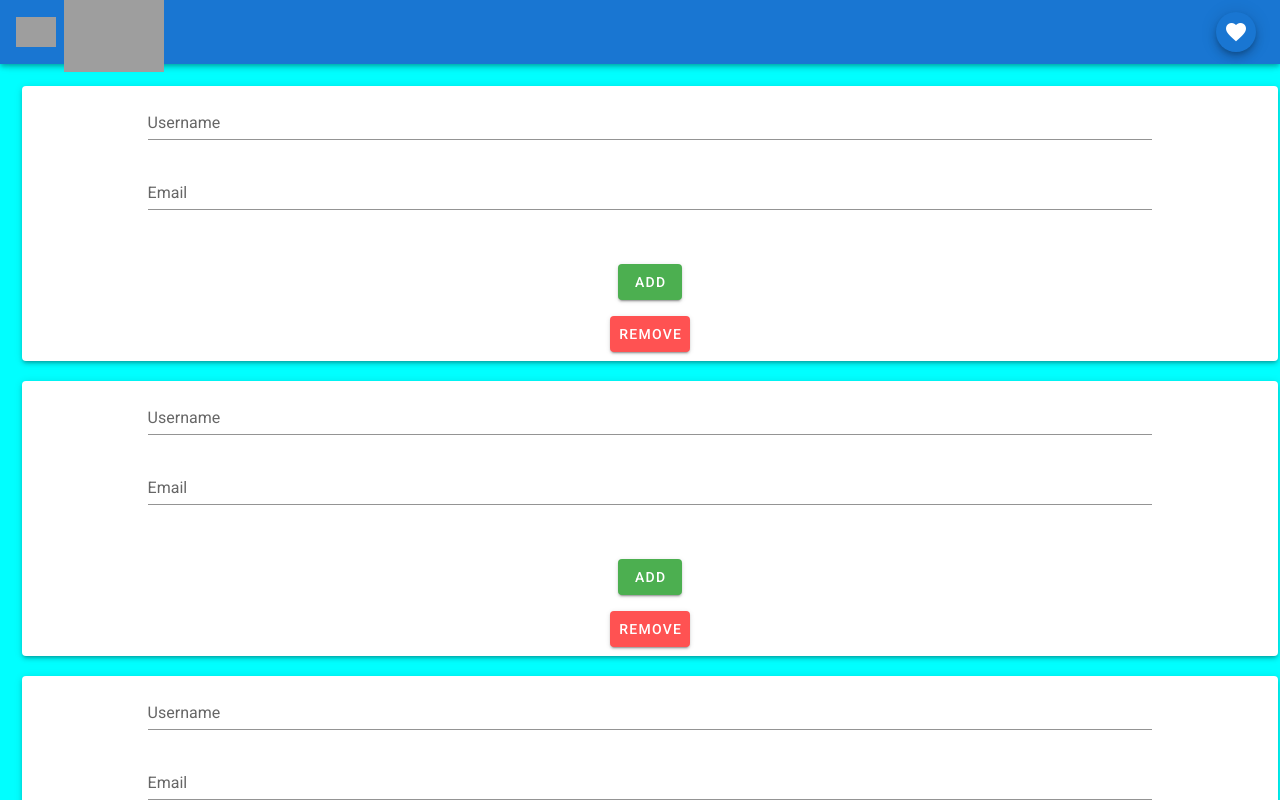
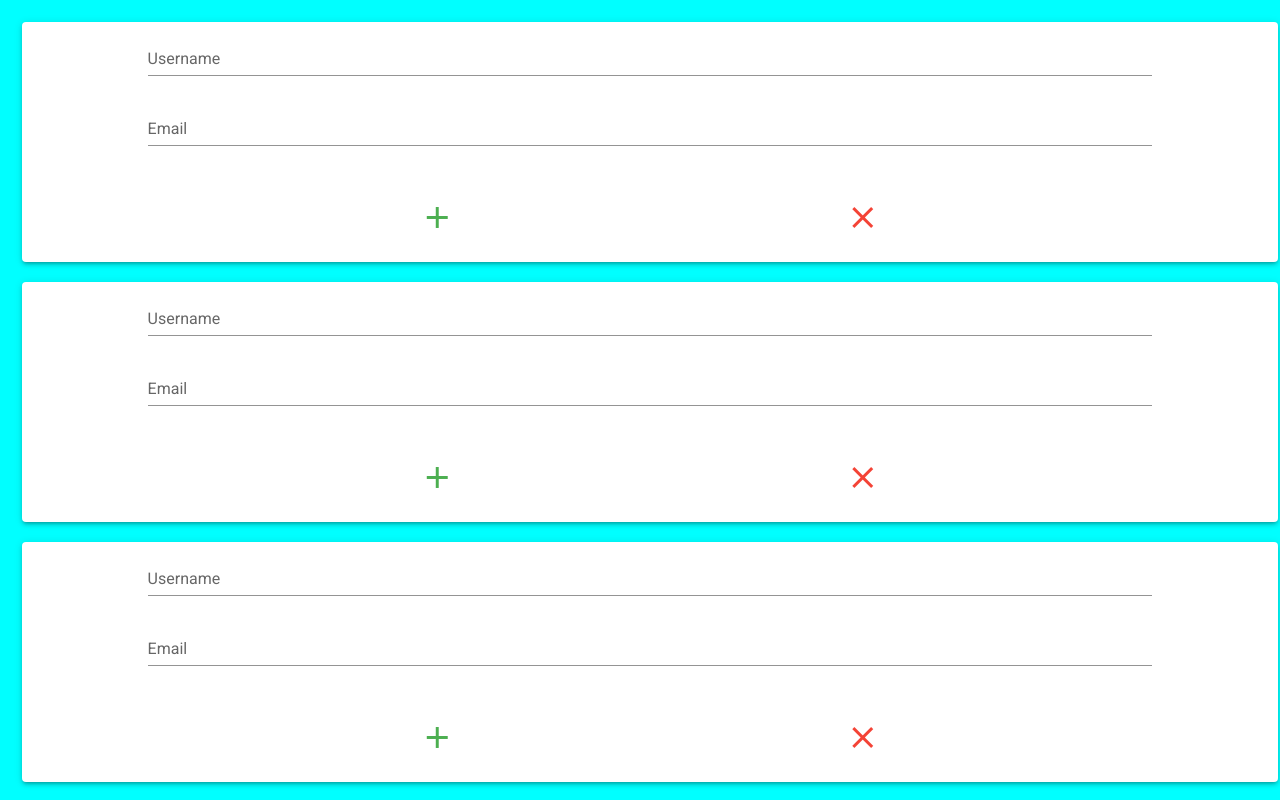
Before and after one commit to sinhaseemant/vuetify-app, a Vue app: page / in a window 1280 px wide. Shown: the top 800 px of the page. Built offline with nearby package versions, Linux system fonts and the light colour scheme; grey boxes are pictures that could not be loaded.

Commit message:
improve design ass-7

```diff
--- a/public/index.html
+++ b/public/index.html
@@ -1,5 +1,5 @@
 <!DOCTYPE html>
-<html lang="en">
+<html lang="en" style="overflow-y: hidden;">
   <head>
     <meta charset="utf-8">
     <meta http-equiv="X-UA-Compatible" content="IE=edge">
--- a/src/App.vue
+++ b/src/App.vue
@@ -1,41 +1,10 @@
 <template>
   <v-app>
-    <v-app-bar app color="primary" dark>
-      <div class="d-flex align-center">
-        <v-img
-          alt="Vuetify Logo"
-          class="shrink mr-2"
-          contain
-          src="https://cdn.vuetifyjs.com/images/logos/vuetify-logo-dark.png"
-          transition="scale-transition"
-          width="40"
-        />
-
-        <v-img
-          alt="Vuetify Name"
-          class="shrink mt-1 hidden-sm-and-down"
-          contain
-          min-width="100"
-          src="https://cdn.vuetifyjs.com/images/logos/vuetify-name-dark.png"
-          width="100"
-        />
-      </div>
-
-      <v-spacer></v-spacer>
-
-      <v-btn class="mx-2" fab dark small color="primary">
-        <v-icon dark> mdi-heart </v-icon>
-      </v-btn>
-    </v-app-bar>
-
     <v-main>
       <div class="div-container">
         <v-container fluid>
           <v-layout row-9>
-            <v-flex
-              v-for="index in list1"
-              v-bind:key="index"
-            >
+            <v-flex v-for="index in firstRowList" v-bind:key="index">
               <v-card elevation="3" class="card">
                 <div class="subtitle">
                   <div class="input">
@@ -57,24 +26,40 @@
                 </div>
                 <v-card-actions>
                   <v-spacer></v-spacer>
-                  <v-btn @click="add(list1)" color="success" class="button"
-                    >Add</v-btn
-                  >
+                  <v-tooltip top>
+                    <template v-slot:activator="{ on, attrs }">
+                      <v-icon
+                        @click="add(firstRowList)"
+                        color="green"
+                        large
+                        v-bind="attrs"
+                        v-on="on"
+                        >mdi-plus</v-icon
+                      >
+                    </template>
+                    Add Card
+                  </v-tooltip>
                   <v-spacer></v-spacer>
-                </v-card-actions>
-                <v-card-actions>
-                  <v-spacer></v-spacer>
-                  <v-btn @click="remove(index,list1)" color="error">Remove</v-btn>
+                  <v-tooltip top>
+                    <template v-slot:activator="{ on, attrs }">
+                      <v-icon
+                        @click="remove(index, firstRowList)"
+                        color="red"
+                        large
+                        v-bind="attrs"
+                        v-on="on"
+                        >mdi-close</v-icon
+                      >
+                    </template>
+                    Remove Card
+                  </v-tooltip>
                   <v-spacer></v-spacer>
                 </v-card-actions>
               </v-card>
             </v-flex>
           </v-layout>
-           <v-layout row-9>
-            <v-flex
-              v-for="index in list2"
-              v-bind:key="index"
-            >
+          <v-layout row-9>
+            <v-flex v-for="index in secondRowList" v-bind:key="index">
               <v-card elevation="3" class="card">
                 <div class="subtitle">
                   <div class="input">
@@ -96,24 +81,40 @@
                 </div>
                 <v-card-actions>
                   <v-spacer></v-spacer>
-                  <v-btn @click="add(list2)" color="success" class="button"
-                    >Add</v-btn
-                  >
+                  <v-tooltip top>
+                    <template v-slot:activator="{ on, attrs }">
+                      <v-icon
+                        @click="add(secondRowList)"
+                        color="green"
+                        large
+                        v-bind="attrs"
+                        v-on="on"
+                        >mdi-plus</v-icon
+                      >
+                    </template>
+                    Add Card
+                  </v-tooltip>
                   <v-spacer></v-spacer>
-                </v-card-actions>
-                <v-card-actions>
-                  <v-spacer></v-spacer>
-                  <v-btn @click="remove(index,list2)" color="error">Remove</v-btn>
+                  <v-tooltip top>
+                    <template v-slot:activator="{ on, attrs }">
+                      <v-icon
+                        @click="remove(index, secondRowList)"
+                        color="red"
+                        large
+                        v-bind="attrs"
+                        v-on="on"
+                        >mdi-close</v-icon
+                      >
+                    </template>
+                    Remove Card
+                  </v-tooltip>
                   <v-spacer></v-spacer>
                 </v-card-actions>
               </v-card>
             </v-flex>
           </v-layout>
-           <v-layout row-9>
-            <v-flex
-              v-for="index in list3"
-              v-bind:key="index"
-            >
+          <v-layout row-9>
+            <v-flex v-for="index in thirdRowList" v-bind:key="index">
               <v-card elevation="3" class="card">
                 <div class="subtitle">
                   <div class="input">
@@ -135,14 +136,33 @@
                 </div>
                 <v-card-actions>
                   <v-spacer></v-spacer>
-                  <v-btn @click="add(list3)" color="success" class="button"
-                    >Add</v-btn
-                  >
+                  <v-tooltip top>
+                    <template v-slot:activator="{ on, attrs }">
+                      <v-icon
+                        @click="add(thirdRowList)"
+                        color="green"
+                        large
+                        v-bind="attrs"
+                        v-on="on"
+                        >mdi-plus</v-icon
+                      >
+                    </template>
+                    Add Card
+                  </v-tooltip>
                   <v-spacer></v-spacer>
-                </v-card-actions>
-                <v-card-actions>
-                  <v-spacer></v-spacer>
-                  <v-btn @click="remove(index,list3)" color="error">Remove</v-btn>
+                  <v-tooltip top>
+                    <template v-slot:activator="{ on, attrs }">
+                      <v-icon
+                        @click="remove(index, thirdRowList)"
+                        color="red"
+                        large
+                        v-bind="attrs"
+                        v-on="on"
+                        >mdi-close</v-icon
+                      >
+                    </template>
+                    Remove Card
+                  </v-tooltip>
                   <v-spacer></v-spacer>
                 </v-card-actions>
               </v-card>
@@ -159,19 +179,19 @@ export default {
   name: "App",
   data: () => ({
     lg: 12,
-    list1: [
+    firstRowList: [
       {
         username: "",
         email: "",
       },
     ],
-    list2: [
+    secondRowList: [
       {
         username: "",
         email: "",
       },
     ],
-    list3: [
+    thirdRowList: [
       {
         username: "",
         email: "",
@@ -180,8 +200,7 @@ export default {
   }),
   methods: {
     add: function (list) {
-      if(list.length>=9)
-      {
+      if (list.length >= 9) {
         alert("You can't add more than 9 Cards");
         return;
       }
@@ -190,7 +209,7 @@ export default {
         email: "",
       });
     },
-    remove: function (index,list) {
+    remove: function (index, list) {
       list.splice(list.indexOf(index), 1);
     },
   },
@@ -205,7 +224,7 @@ export default {
   align-items: center;
 }
 .card {
-  height: 275px;
+  height: calc(30vh);
   width: 100%;
   margin: 5px 5px;
 }
@@ -215,5 +234,7 @@ export default {
 }
 .div-container {
   background-color: aqua;
+  height:100vh;
+  overflow: hidden;
 }
 </style>
```
